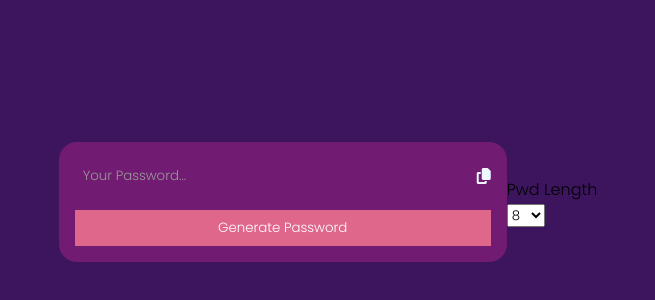
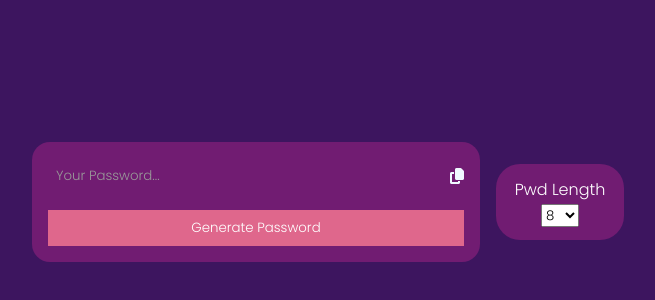
Before and after one commit to AllenOtto/password-generator, a plain HTML site: page index.html in a window 1280 px wide. Shown: the part 198-498 px from the top of the page, without its empty margins (312-967 px from the left). Drawn offline with Linux system fonts and the light colour scheme.

Commit message:
Added consistent styling to the select box implementation as the rest of the frontend

```diff
--- a/css/style.css
+++ b/css/style.css
@@ -23,7 +23,17 @@
     display: flex;
     align-items: center;
     justify-content: center;
+    gap: 1rem;
     position: relative;
+}
+
+.pass-length {
+    background-color: var(--single-bg);
+    text-align: center;
+    padding: .8rem;
+    width: 8rem;
+    border-radius: 1.5rem;
+    color: white;
 }
 
 .container .items {
@@ -44,13 +54,12 @@
 }
 
 .input input {
-    /* border: 1px solid black; */
     width: 100%;
     background-color: transparent;
-    color: white;
     padding: 0.5rem;
     border: none;
     outline: none;
+    color: #fff;
 }
 
 input::placeholder {
```
